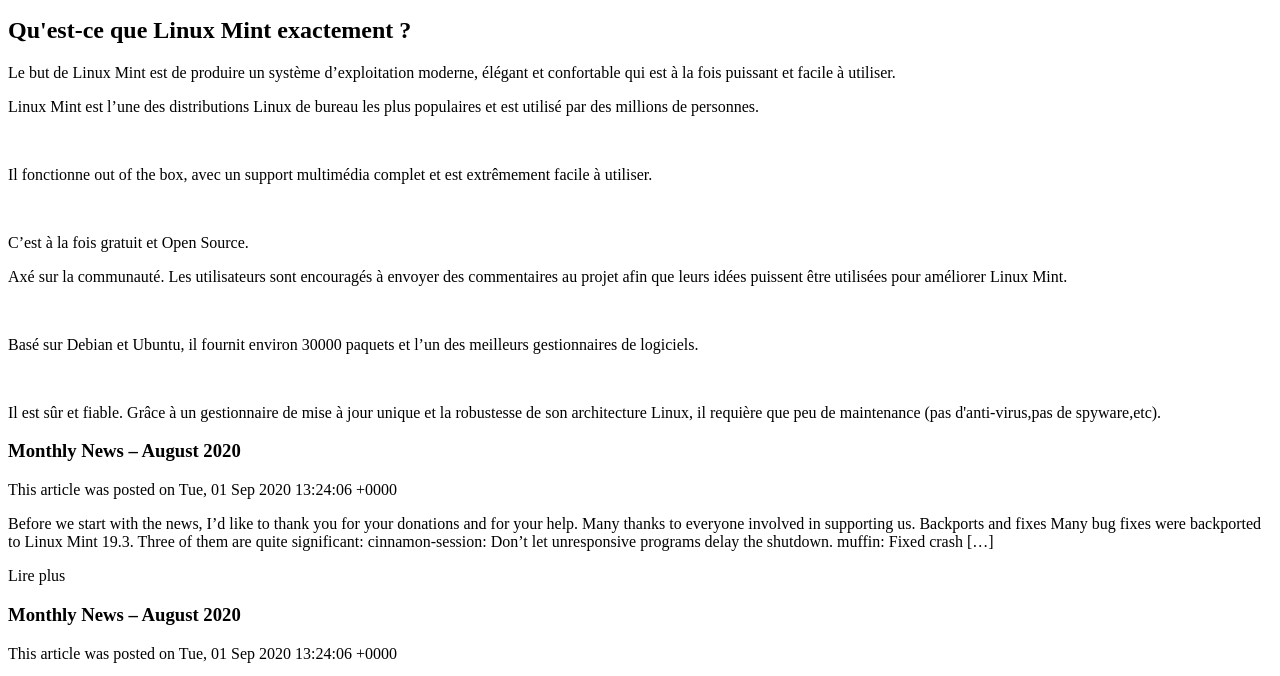
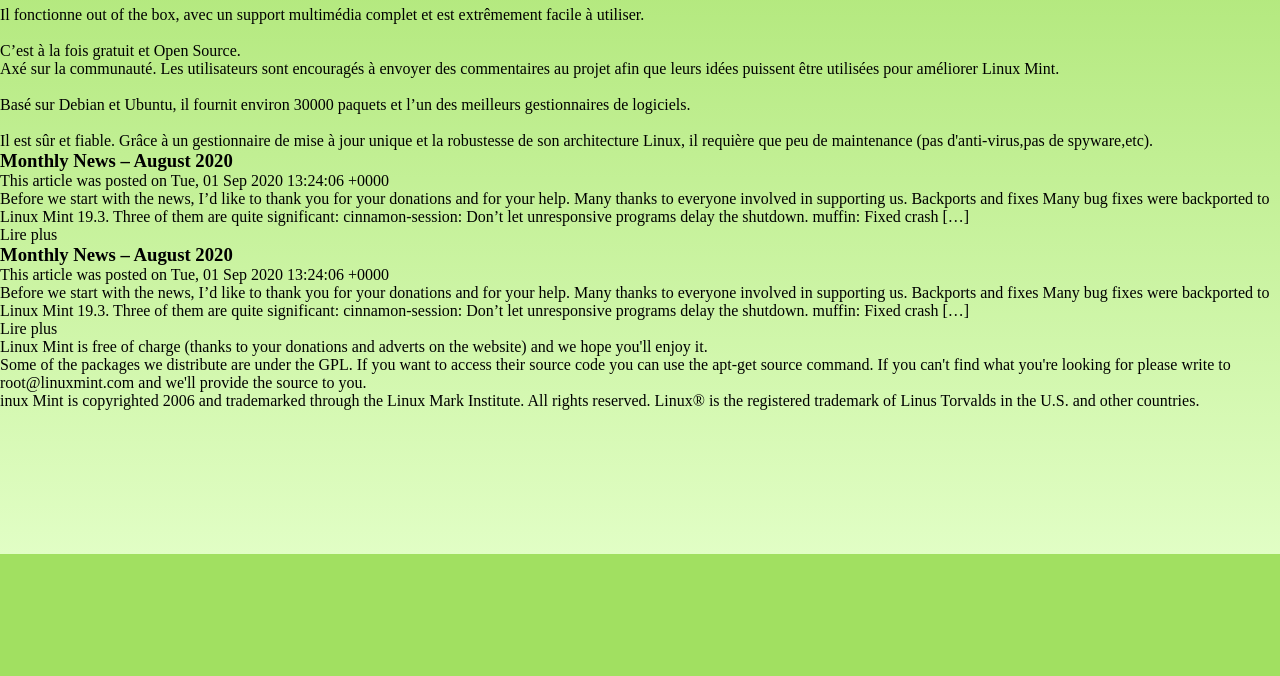
Before and after one commit to prilic/LinuxMint-French, a plain HTML site: page index.html in a window 1280 px wide. Shown: the part 246-922 px from the top of the page. After the commit the page ends 800 px from the top, so only its background shows below. Drawn offline with Linux system fonts and the light colour scheme.

Commit message:
Folder structure, adding images and css base

```diff
--- /dev/null
+++ b/css/style.css
@@ -0,0 +1,10 @@
+*{
+    padding: 0;
+    margin: 0;
+    box-sizing: border-box;
+}
+body{
+    height: 100vh;
+    background-color: #a1e061;
+    background-image: linear-gradient(#a1e061,#e1fec5);
+}
--- a/index.html
+++ b/index.html
@@ -4,6 +4,7 @@
     <meta charset="UTF-8">
     <meta name="viewport" content="width=device-width, initial-scale=1.0">
     <title>Linux Mint</title>
+    <link rel="stylesheet" href="css/style.css">
 </head>
 <body>
     <nav>
```
Also changed, not shown: img/captures/Cinamon/c1.png (added), img/icons/box-open-solid.svg (added), img/icons/linux-brands.svg (added), img/icons/shield-alt-solid.svg (added), img/icons/users-solid.svg (added), js/main.js (added).
